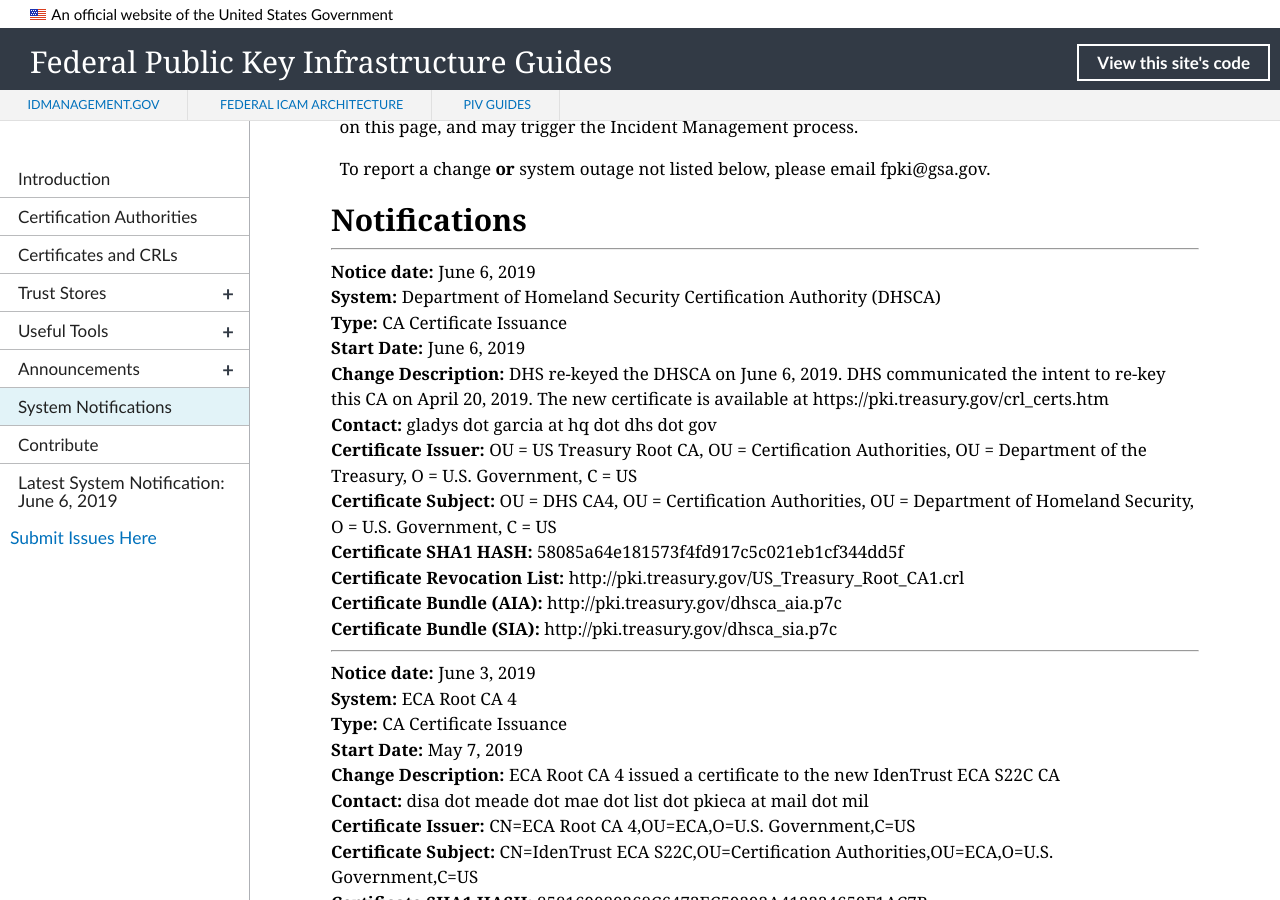
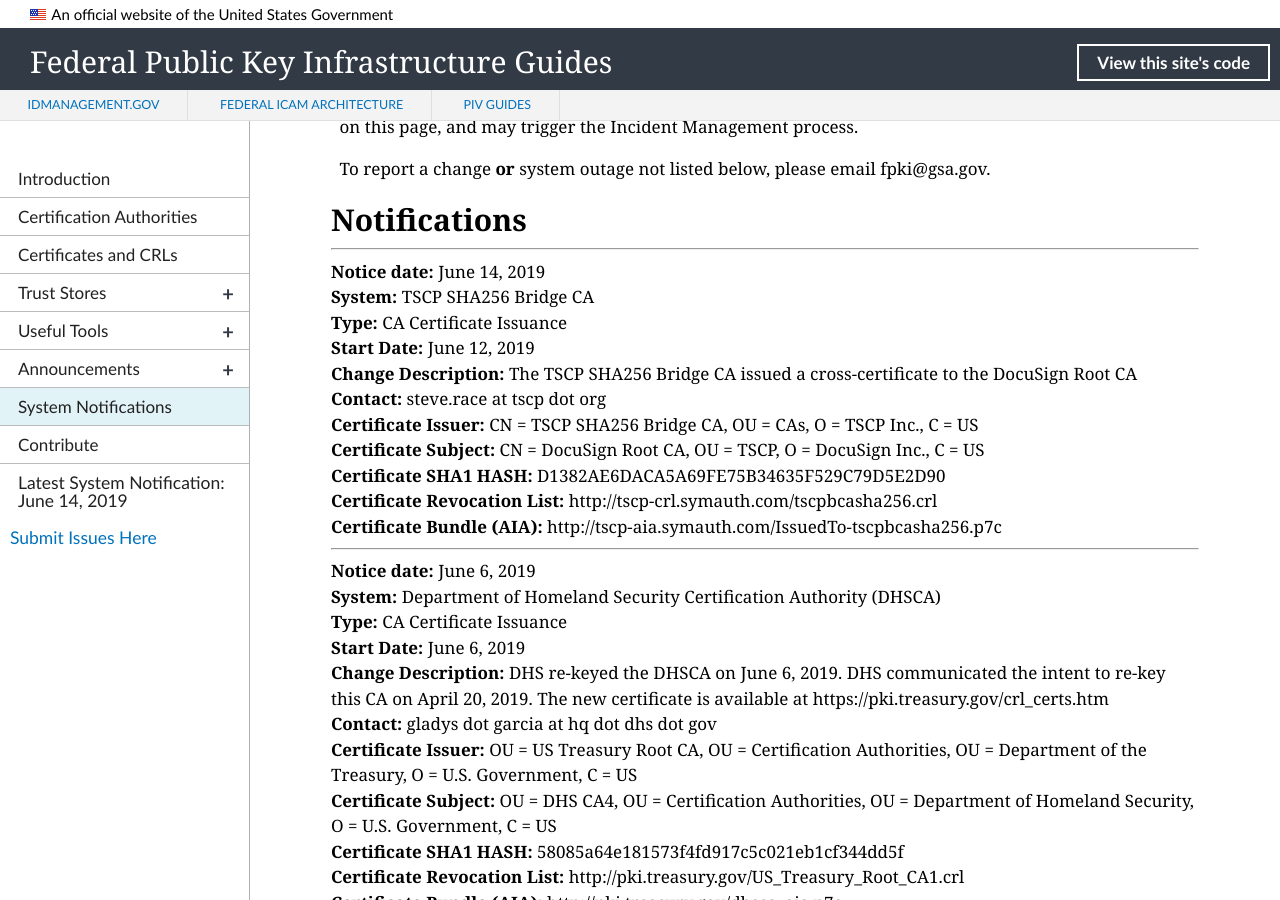
Before and after one commit to GSA/fpki-guides, a Jekyll site: the page built from pages/fpki_notifications.md, in a window 1280 px wide and 900 px high, scrolled down 672 px. Built offline with Jekyll 4.4.1, drawn with Linux system fonts in a browser that asks for light colours; nearby versions of some CDN libraries; library files that are not in the unit come from our copies.

Commit message:
Update notifications.yml

```diff
--- a/_data/notifications.yml
+++ b/_data/notifications.yml
@@ -1011,6 +1011,20 @@
   sia_uri: http://pki.treasury.gov/dhsca_sia.p7c
   ocsp_uri:
 
+- notice_date: June 14, 2019
+  change_type: CA Certificate Issuance
+  start_datetime: June 12, 2019
+  system: TSCP SHA256 Bridge CA
+  change_description: The TSCP SHA256 Bridge CA issued a cross-certificate to the DocuSign Root CA
+  contact: steve.race at tscp dot org
+  ca_certificate_hash: D1382AE6DACA5A69FE75B34635F529C79D5E2D90
+  ca_certificate_issuer: CN = TSCP SHA256 Bridge CA, OU = CAs, O = TSCP Inc., C = US
+  ca_certificate_subject: CN = DocuSign Root CA, OU = TSCP, O = DocuSign Inc., C = US
+  cdp_uri: http://tscp-crl.symauth.com/tscpbcasha256.crl
+  aia_uri: http://tscp-aia.symauth.com/IssuedTo-tscpbcasha256.p7c
+  sia_uri:
+  ocsp_uri:
+
 #- notice_date:
 #  change_type: CA Certificate Issuance
 #  start_datetime:
```
